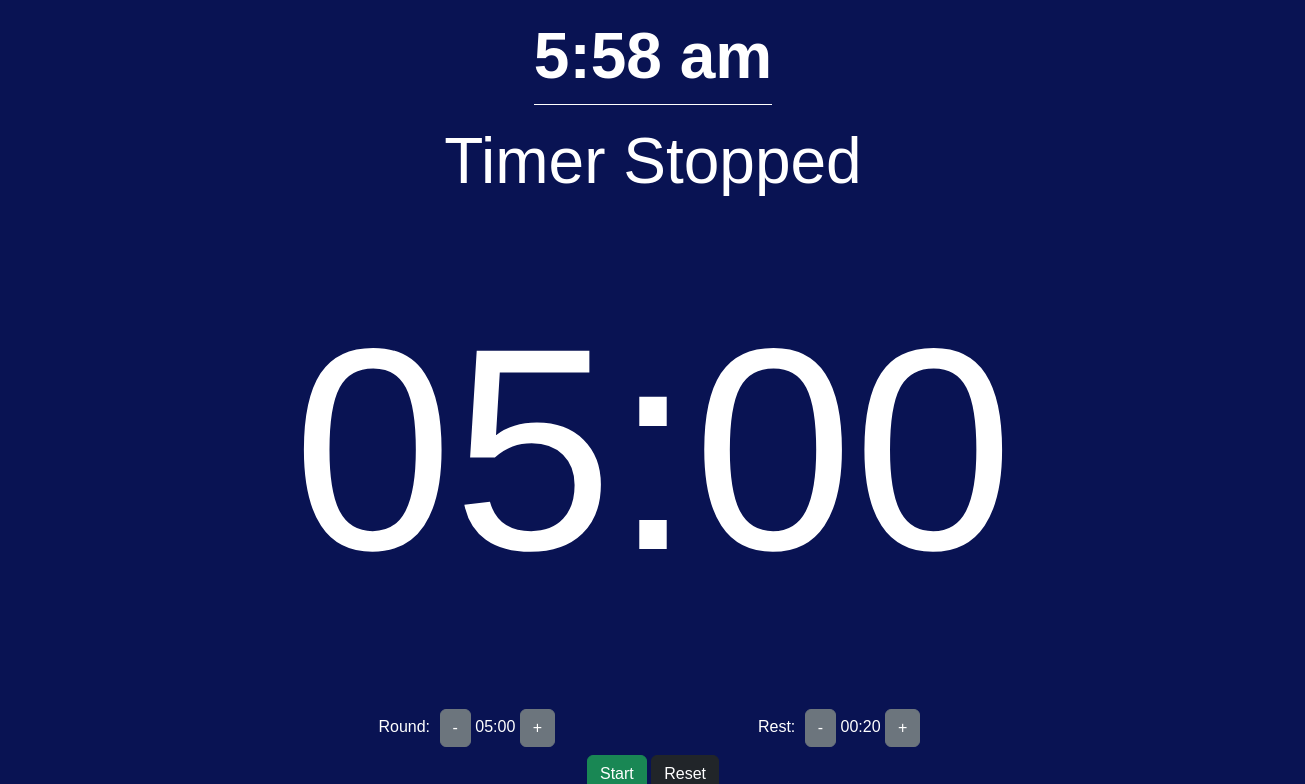
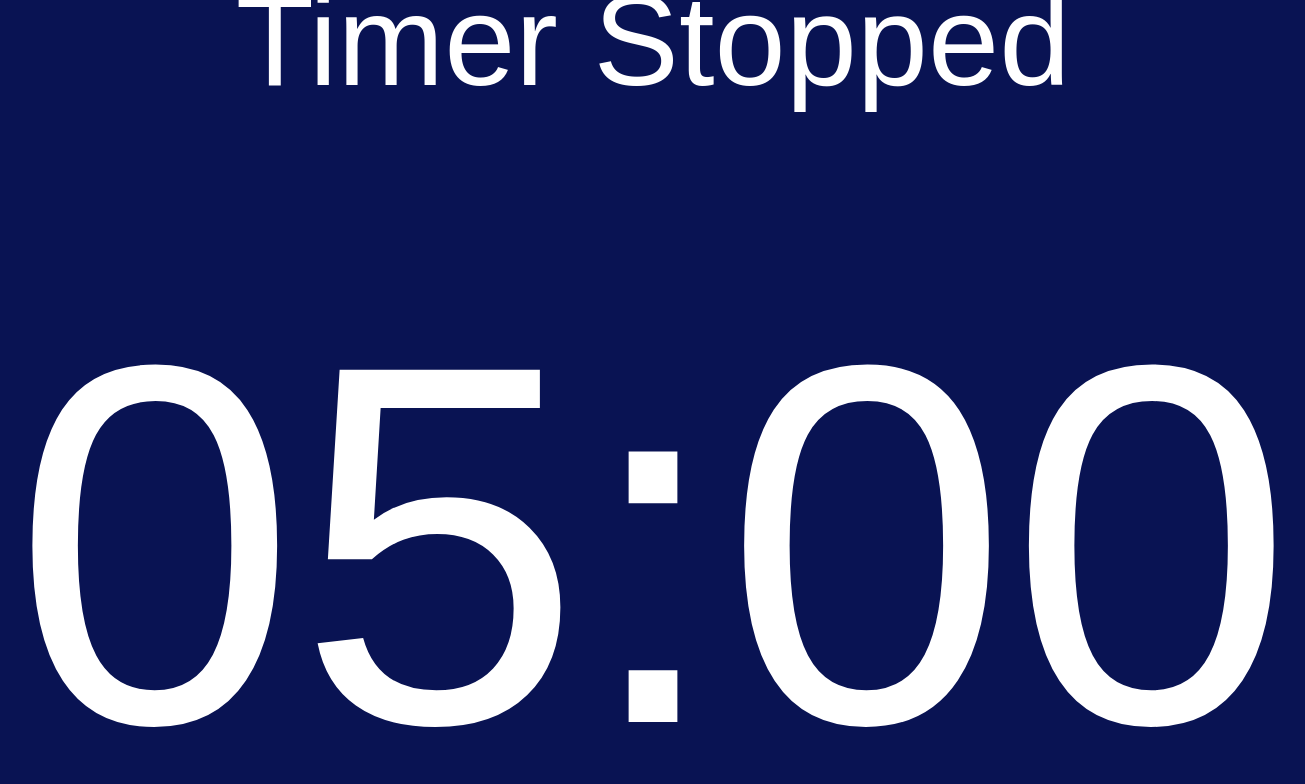
Before and after one commit to sfw185/BJJTimer, a React (Create React App) app: page / in a window 1536 px wide. Shown: the top 784 px of the page, without its empty margins (115-1420 px from the left). Built offline with nearby package versions, Linux system fonts and the light colour scheme.

Commit message:
Adding large screen support

```diff
--- a/src/Timer.css
+++ b/src/Timer.css
@@ -44,3 +44,13 @@ body {
     margin-bottom: 20px;
   }
 }
+
+@media screen and (min-width: 1501px) {
+  .current-time, .status-display {
+    font-size: 8rem;
+  }
+
+  #display {
+    font-size: 32rem;
+  }
+}
```
